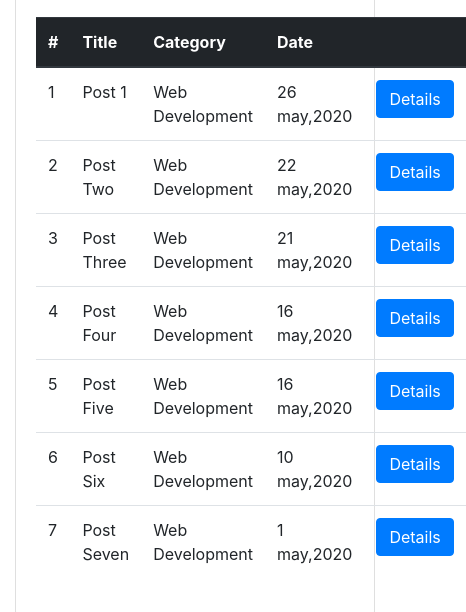
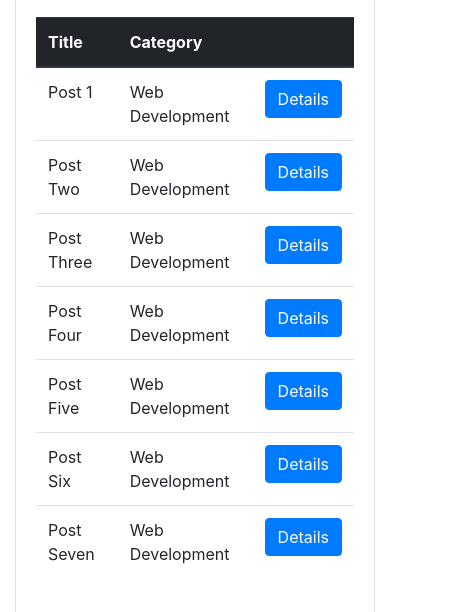
Before and after one commit to ArshjitSingh7/blogen, a plain HTML site: page index.html in a window 390 px wide. Shown: the part 420-1032 px from the top of the page, 466 px wide, since content can reach past the window. Drawn offline with nearby package versions, Linux system fonts and the light colour scheme; a script that the page names is missing.

Commit message:
Update index.html

```diff
--- a/index.html
+++ b/index.html
@@ -7,6 +7,13 @@
     <link rel="stylesheet" href="https://stackpath.bootstrapcdn.com/bootstrap/4.1.3/css/bootstrap.min.css" integrity="sha384-MCw98/SFnGE8fJT3GXwEOngsV7Zt27NXFoaoApmYm81iuXoPkFOJwJ8ERdknLPMO" crossorigin="anonymous">
     <script src="https://cdn.ckeditor.com/4.14.0/standard/ckeditor.js"></script>
     <title>Blogen</title>
+    <style>
+        @media (max-width:500px) {
+            .none {
+                display: none;
+            }
+        }
+    </style>
 </head>
 <body>
 
@@ -182,61 +189,61 @@
                             <table class="table">
                                 <thead class="thead-dark">
                                     <tr>
-                                        <th>#</th>
+                                        <th class="none">#</th>
                                         <th>Title</th>
                                         <th>Category</th>
-                                        <th>Date</th>
+                                        <th class="none">Date</th>
                                         <th></th>
                                     </tr>
                                 </thead>
                                 <tbody>
                                     <tr>
-                                        <td>1</td>
+                                        <td class="none">1</td>
                                         <td>Post 1</td>
                                         <td>Web Development</td>
-                                        <td>26 may,2020</td>
+                                        <td class="none">26 may,2020</td>
                                         <td><a href="detail.html" class="btn btn-primary">Details</a></td>
                                     </tr>
                                     <tr>
-                                        <td>2</td>
+                                        <td class="none">2</td>
                                         <td>Post Two</td>
                                         <td>Web Development</td>
-                                        <td>22 may,2020</td>
+                                        <td class="none">22 may,2020</td>
                                         <td><a href="detail.html" class="btn btn-primary">Details</a></td>
                                     </tr>
                                     <tr>
-                                        <td>3</td>
+                                        <td class="none">3</td>
                                         <td>Post Three</td>
                                         <td>Web Development</td>
-                                        <td>21 may,2020</td>
+                                        <td class="none">21 may,2020</td>
                                         <td><a href="detail.html" class="btn btn-primary">Details</a></td>
                                     </tr>
                                     <tr>
-                                        <td>4</td>
+                                        <td class="none">4</td>
                                         <td>Post Four</td>
                                         <td>Web Development</td>
-                                        <td>16 may,2020</td>
+                                        <td class="none">16 may,2020</td>
                                         <td><a href="detail.html" class="btn btn-primary">Details</a></td>
                                     </tr>
                                     <tr>
-                                        <td>5</td>
+                                        <td class="none">5</td>
                                         <td>Post Five</td>
                                         <td>Web Development</td>
-                                        <td>16 may,2020</td>
+                                        <td class="none">16 may,2020</td>
                                         <td><a href="detail.html" class="btn btn-primary">Details</a></td>
                                     </tr>
                                     <tr>
-                                        <td>6</td>
+                                        <td class="none">6</td>
                                         <td>Post Six</td>
                                         <td>Web Development</td>
-                                        <td>10 may,2020</td>
+                                        <td class="none">10 may,2020</td>
                                         <td><a href="detail.html" class="btn btn-primary">Details</a></td>
                                     </tr>
                                     <tr>
-                                        <td>7</td>
+                                        <td class="none">7</td>
                                         <td>Post Seven</td>
                                         <td>Web Development</td>
-                                        <td>1 may,2020</td>
+                                        <td class="none">1 may,2020</td>
                                         <td><a href="detail.html" class="btn btn-primary">Details</a></td>
                                     </tr>
                                 </tbody>
@@ -256,14 +263,14 @@
                         <div class="card-body text-center">
                             <h3>Category</h3>
                             <h1 class="display-4"><i class="fas fa-folder"></i> 5</h1>
-                            <a href="post.html" class="btn btn-sm text-white ">View</a>
+                            <a href="categories.html" class="btn btn-sm text-white ">View</a>
                         </div>
                     </div>
                     <div class="card bg-warning text-white mb-3">
                         <div class="card-body text-center">
-                            <h3>Posts</h3>
+                            <h3>Users</h3>
                             <h1 class="display-4"><i class="fas fa-users"></i> 3</h1>
-                            <a href="post.html" class="btn btn-sm text-white ">View</a>
+                            <a href="user.html" class="btn btn-sm text-white ">View</a>
                         </div>
                     </div>
                 </div>
```
